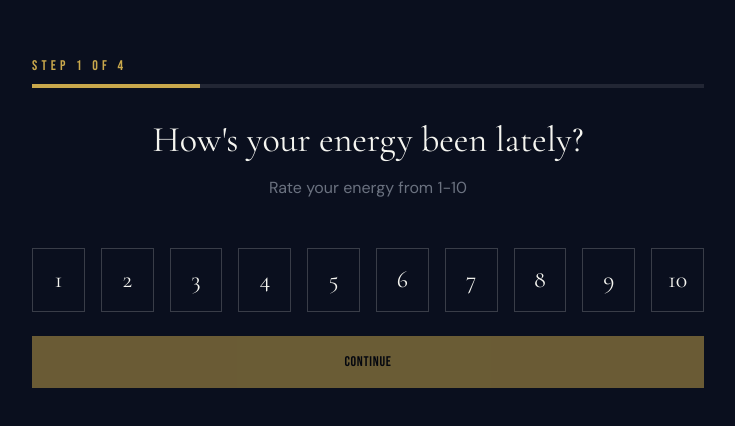
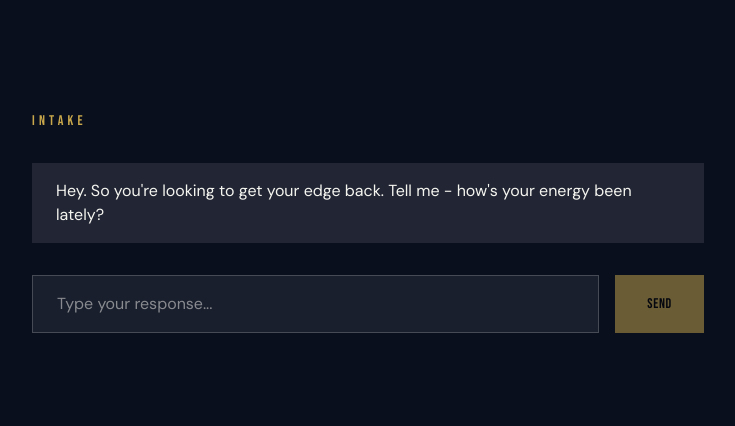
Before and after one commit to adjusternwachukwu-bot/the_gentlemen, a Next.js app: page /onboarding in a window 1280 px wide. Shown: the part 178-604 px from the top of the page, without its empty margins (272-1007 px from the left). Built offline with nearby package versions, Linux system fonts and the light colour scheme.

Commit message:
AI intake with Gemma - conversational onboarding

```diff
--- /dev/null
+++ b/app/api/ai-intake/route.ts
@@ -0,0 +1,55 @@
+import { NextRequest, NextResponse } from "next/server";
+
+export async function POST(request: NextRequest) {
+  try {
+    const { messages, question, answer } = await request.json();
+
+    const systemPrompt = `You are The Gentlemen's AI intake assistant. You're having a conversation with a new member.
+
+Keep it SHORT and CONVERSATIONAL. No medical jargon. No clinical questions.
+
+Rules:
+- 1-2 sentences max per response
+- Ask follow-up questions naturally
+- Don't sound like a bot or form
+- Reference their previous answers
+- Stay in character as a savvy friend who gets it
+
+Previous context:`;
+
+    const conversationHistory = messages?.length
+      ? messages.map((m: { role: string; content: string }) =>
+          `${m.role === 'user' ? 'User' : 'Assistant'}: ${m.content}`
+        ).join('\n')
+      : '';
+
+    const fullPrompt = `${systemPrompt}\n${conversationHistory}\nUser just answered: "${answer}"\n\n${question}`;
+
+    const response = await fetch("http://localhost:11434/api/generate", {
+      method: "POST",
+      headers: { "Content-Type": "application/json" },
+      body: JSON.stringify({
+        model: "gemma:latest",
+        prompt: fullPrompt,
+        stream: false,
+      }),
+    });
+
+    if (!response.ok) {
+      throw new Error("Ollama request failed");
+    }
+
+    const data = await response.json();
+
+    return NextResponse.json({
+      response: data.response,
+      status: "success"
+    });
+  } catch (error) {
+    console.error("AI intake error:", error);
+    return NextResponse.json(
+      { response: "Let's continue. What else should I know?", error: "AI unavailable" },
+      { status: 200 }
+    );
+  }
+}
--- a/app/onboarding/page.tsx
+++ b/app/onboarding/page.tsx
@@ -16,161 +16,178 @@ const getSupabase = () => {
   return supabase;
 };
 
-const questions = [
-  {
-    id: "energy",
-    question: "How's your energy been lately?",
-    subtitle: "Rate your energy from 1-10",
-    type: "number",
-  },
-  {
-    id: "typical_day",
-    question: "What does a typical day look like for you?",
-    subtitle: "Describe your daily routine",
-    type: "text",
-  },
-  {
-    id: "edge_goal",
-    question: "What would getting your edge back mean to you?",
-    subtitle: "What does peak performance look like?",
-    type: "text",
-  },
-  {
-    id: "stress",
-    question: "How do you handle stress?",
-    subtitle: "Share what's been working (or not)",
-    type: "text",
-  },
-];
+type ChatMessage = {
+  role: "user" | "assistant";
+  content: string;
+};
+
+const openingQuestion = "Hey. So you're looking to get your edge back. Tell me - how's your energy been lately?";
 
 export default function OnboardingPage() {
   const router = useRouter();
+  const [messages, setMessages] = useState<ChatMessage[]>([]);
+  const [input, setInput] = useState("");
+  const [loading, setLoading] = useState(false);
   const [step, setStep] = useState(0);
-  const [answers, setAnswers] = useState<Record<string, string | number>>({});
-  const [loading, setLoading] = useState(false);
+  const [complete, setComplete] = useState(false);
 
-  const currentQuestion = questions[step];
-  const isLastStep = step === questions.length - 1;
+  useEffect(() => {
+    setMessages([{ role: "assistant", content: openingQuestion }]);
+  }, []);
 
-  const handleNext = async () => {
-    if (isLastStep) {
-      setLoading(true);
-      const sb = getSupabase();
-      if (!sb) {
-        router.push("/dashboard");
-        return;
-      }
-      const {
-        data: { user },
-      } = await sb.auth.getUser();
+  const handleSend = async () => {
+    if (!input.trim() || loading) return;
 
-      if (user) {
-        const stepNumbers = Object.entries(answers).map(([question, answer]) => ({
-          user_id: user.id,
-          question,
-          answer: String(answer),
-          step_number: questions.findIndex((q) => q.id === question) + 1,
-        }));
+    const userMessage = input.trim();
+    setInput("");
+    setMessages(prev => [...prev, { role: "user", content: userMessage }]);
+    setLoading(true);
 
-        await sb.from("intake_responses").insert(stepNumbers as unknown as never);
+    try {
+      const nextQuestionResponses = [...messages, { role: "user", content: userMessage }];
 
-        await sb.from("profiles").insert({
-          id: user.id,
-          full_name: answers.full_name || "Member",
-        } as unknown as never);
+      const questions = [
+        "Got it. And what's a typical day look like for you right now?",
+        "Makes sense. So what does getting your edge back actually mean to you? What does peak performance look like?",
+        "Last one - how do you handle stress? What's been working or not?",
+        "That's it. I'll get this to your edge specialist. They'll be in touch within 24 hours."
+      ];
 
-        try {
-          await fetch("/api/telehealth/referral", {
-            method: "POST",
-            headers: { "Content-Type": "application/json" },
-            body: JSON.stringify(answers),
-          });
-        } catch (e) {
-          console.error("Referral error:", e);
-        }
+      const response = await fetch("/api/ai-intake", {
+        method: "POST",
+        headers: { "Content-Type": "application/json" },
+        body: JSON.stringify({
+          messages: nextQuestionResponses,
+          question: nextQuestionResponses.length > 0 ? nextQuestionResponses[nextQuestionResponses.length - 1].content : "",
+          answer: userMessage
+        }),
+      });
+
+      const data = await response.json();
+
+      if (nextQuestionResponses.length >= 3 && !complete) {
+        setComplete(true);
       }
 
-      router.push("/dashboard");
-    } else {
-      setStep(step + 1);
+      if (data.response) {
+        setMessages(prev => [...prev, { role: "assistant", content: data.response }]);
+        setStep(s => s + 1);
+      }
+    } catch (error) {
+      console.error("AI error:", error);
+      setMessages(prev => [...prev, {
+        role: "assistant",
+        content: "Let's wrap this up. I'll pass this to your edge specialist."
+      }]);
+      setComplete(true);
     }
+
     setLoading(false);
   };
 
-  const handleAnswer = (value: string | number) => {
-    setAnswers({ ...answers, [currentQuestion.id]: value });
+  const handleComplete = async () => {
+    setLoading(true);
+    const sb = getSupabase();
+    if (!sb) return;
+
+    const { data: { user } } = await sb.auth.getUser();
+    if (!user) {
+      router.push("/login");
+      return;
+    }
+
+    const conversation = messages.map(m => m.content).join("\n");
+
+    await sb.from("intake_responses").insert({
+      user_id: user.id,
+      question: "full_conversation",
+      answer: conversation,
+      step_number: 1,
+    } as unknown as never);
+
+    await sb.from("profiles").insert({
+      id: user.id,
+      full_name: "Member",
+    } as unknown as never);
+
+    router.push("/dashboard");
   };
+
+  if (complete) {
+    return (
+      <div className="min-h-screen flex items-center justify-center bg-navy-deep p-6">
+        <div className="max-w-lg text-center">
+          <p className="font-display text-3xl gold-shimmer mb-6">
+            That's it.
+          </p>
+          <p className="font-body text-grey-muted mb-8">
+            Your edge specialist will be in touch within 24 hours.
+          </p>
+          <button
+            onClick={handleComplete}
+            disabled={loading}
+            className="px-8 py-4 bg-gold text-black font-accent text-sm tracking-wider uppercase hover:bg-gold-light disabled:opacity-50"
+          >
+            {loading ? "Saving..." : "Done"}
+          </button>
+        </div>
+      </div>
+    );
+  }
 
   return (
     <div className="min-h-screen flex items-center justify-center bg-navy-deep p-6">
       <div className="w-full max-w-2xl">
         <div className="mb-8">
           <p className="font-accent text-gold text-sm tracking-[0.3em] uppercase">
-            Step {step + 1} of {questions.length}
+            Intake
           </p>
-          <div className="h-1 bg-white/10 mt-2">
-            <div
-              className="h-full bg-gold transition-all duration-500"
-              style={{ width: `${((step + 1) / questions.length) * 100}%` }}
-            />
-          </div>
         </div>
 
-        <div className="text-center mb-12">
-          <h1 className="font-display text-4xl text-white mb-4">
-            {currentQuestion.question}
-          </h1>
-          <p className="font-body text-grey-muted">{currentQuestion.subtitle}</p>
+        <div className="space-y-4 mb-8 max-h-96 overflow-y-auto">
+          {messages.map((msg, i) => (
+            <div
+              key={i}
+              className={`${msg.role === 'user' ? 'text-right' : 'text-left'}`}
+            >
+              <div
+                className={`inline-block px-6 py-4 ${
+                  msg.role === 'user'
+                    ? 'bg-gold text-black'
+                    : 'bg-white/10 text-white'
+                }`}
+              >
+                <p className="font-body">{msg.content}</p>
+              </div>
+            </div>
+          ))}
+          {loading && (
+            <div className="text-left">
+              <div className="inline-block px-6 py-4 bg-white/10">
+                <p className="font-body text-grey-muted">...</p>
+              </div>
+            </div>
+          )}
         </div>
 
-        <div className="space-y-6">
-          {currentQuestion.type === "number" ? (
-            <div className="flex justify-center gap-4">
-              {[1, 2, 3, 4, 5, 6, 7, 8, 9, 10].map((num) => (
-                <button
-                  key={num}
-                  onClick={() => handleAnswer(num)}
-                  className={`w-16 h-16 font-display text-2xl border transition-colors ${
-                    answers[currentQuestion.id] === num
-                      ? "border-gold bg-gold text-black"
-                      : "border-white/20 text-white hover:border-gold"
-                  }`}
-                >
-                  {num}
-                </button>
-              ))}
-            </div>
-          ) : (
-            <textarea
-              value={(answers[currentQuestion.id] as string) || ""}
-              onChange={(e) => handleAnswer(e.target.value)}
-              rows={4}
-              className="w-full px-6 py-4 bg-grey-warm border border-white/20 text-white font-body focus:outline-none focus:border-gold resize-none"
-              placeholder="Tell us..."
-            />
-          )}
-
+        <div className="flex gap-4">
+          <input
+            type="text"
+            value={input}
+            onChange={(e) => setInput(e.target.value)}
+            onKeyDown={(e) => e.key === "Enter" && handleSend()}
+            placeholder="Type your response..."
+            disabled={loading}
+            className="flex-1 px-6 py-4 bg-grey-warm border border-white/20 text-white font-body focus:outline-none focus:border-gold"
+          />
           <button
-            onClick={handleNext}
-            disabled={loading || !answers[currentQuestion.id]}
-            className="w-full py-4 bg-gold text-black font-accent text-sm tracking-wider uppercase hover:bg-gold-light disabled:opacity-50"
+            onClick={handleSend}
+            disabled={loading || !input.trim()}
+            className="px-8 py-4 bg-gold text-black font-accent text-sm tracking-wider uppercase hover:bg-gold-light disabled:opacity-50"
           >
-            {loading
-              ? "Saving..."
-              : isLastStep
-              ? "Complete"
-              : "Continue"}
+            Send
           </button>
         </div>
-
-        {step > 0 && (
-          <button
-            onClick={() => setStep(step - 1)}
-            className="mt-4 text-grey-muted hover:text-white text-sm"
-          >
-            ← Back
-          </button>
-        )}
       </div>
     </div>
   );
```
